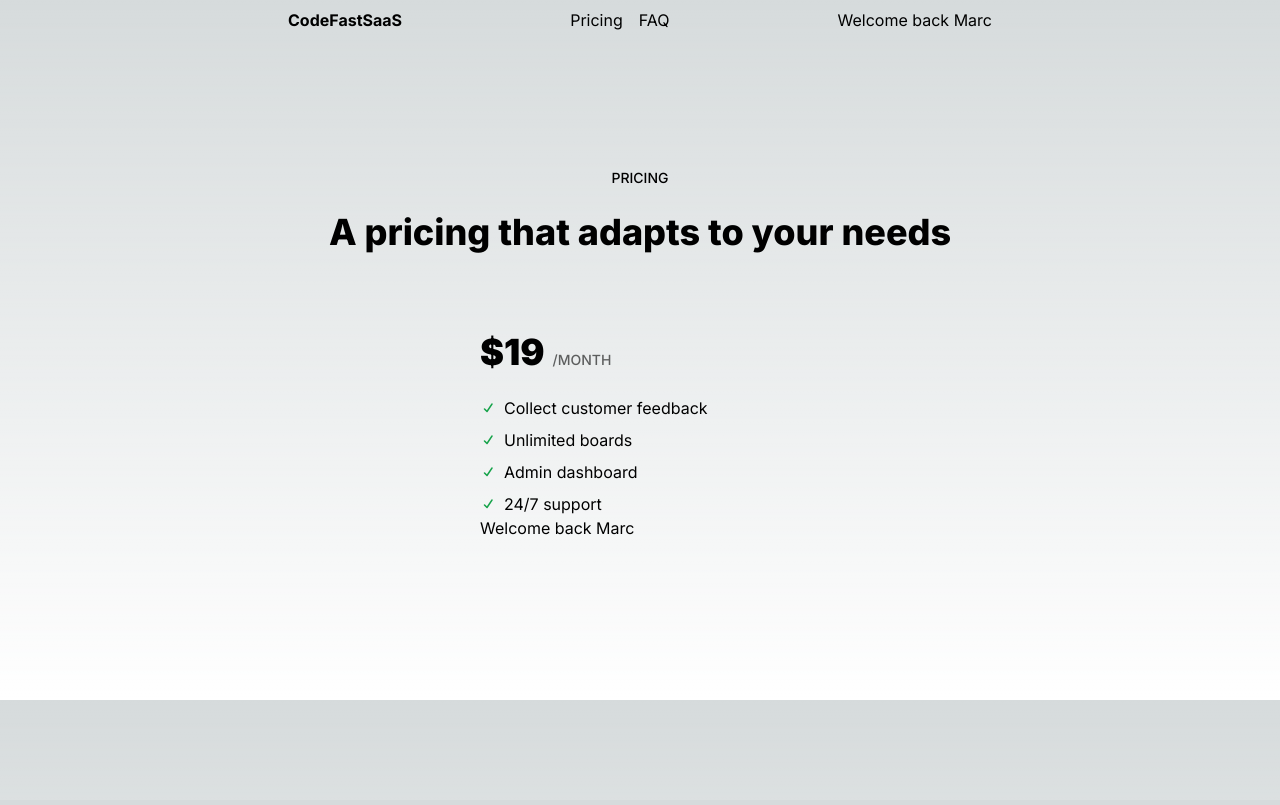
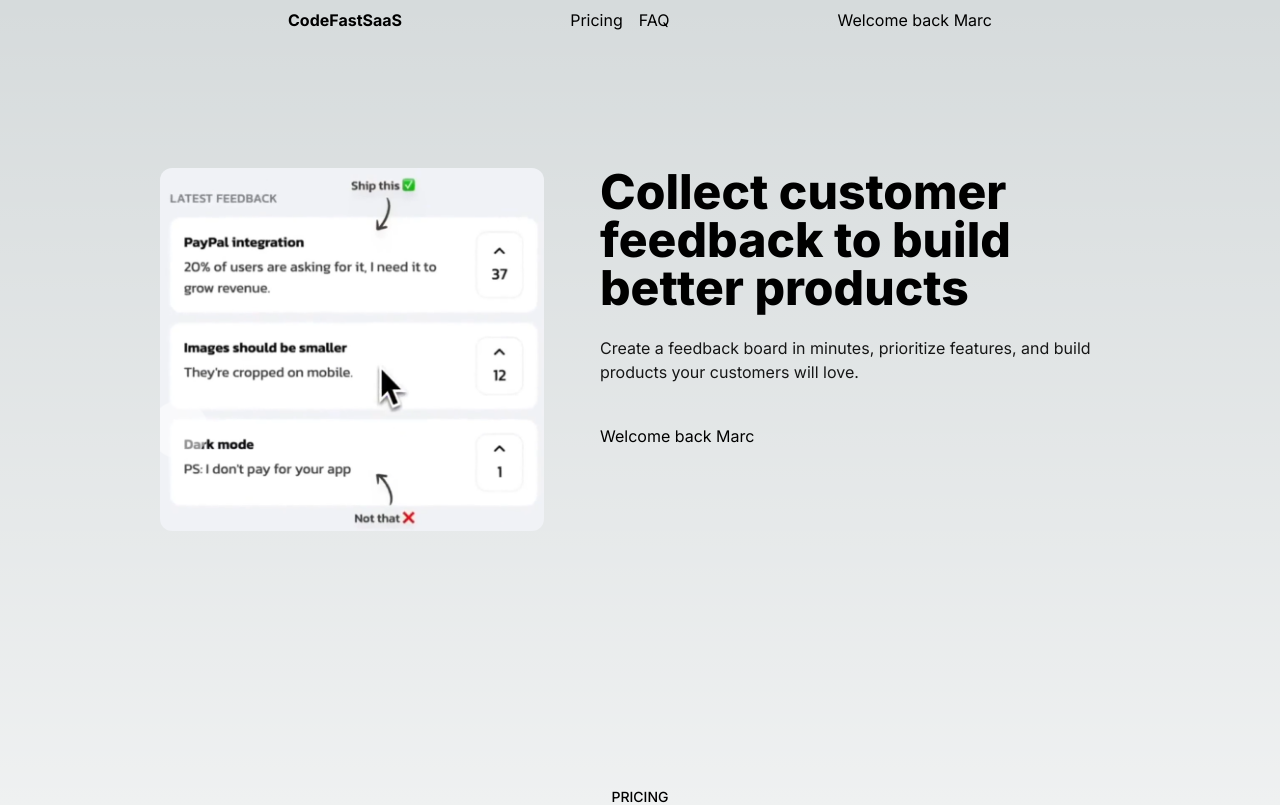
Before and after one commit to ErickFrankCast1234/Next2.js, a Next.js app: page / in a window 1280 px wide. Shown: the top 805 px of the page. Built offline with nearby package versions, Linux system fonts and the light colour scheme.

Commit message:
Subiendo proyecto al nuevo repositorio Next2.js

```diff
--- a/app/layout.js
+++ b/app/layout.js
@@ -10,7 +10,7 @@ export const metadata = {
 
 export default function RootLayout({ children }) {
   return (
-    <html lang="en" data-theme="cupcake">
+    <html lang="en" data-theme="cupcake" className="scroll-smooth">
       <body className={inter.className}>{children}</body>
     </html>
   );
--- a/app/page.js
+++ b/app/page.js
@@ -1,5 +1,7 @@
 import ButtonLogin from "@/Components/ButtonLogin";
 import ListItem from "@/Components/ListItem";
+import Image from "next/image";
+import productDemo from "./productDemo.png";
 
 export default function Home() {
   const isLoggedIn = true;
@@ -18,12 +20,38 @@ export default function Home() {
         <div className="max-w-3xl mx-auto bg-base-200 flex justify-between items-center px-8 py-2">
           <div className="font-bold">CodeFastSaaS</div>
           <div className="space-x-4 max-md:hidden">
-            <a className="link link-hover">Pricing</a>
-            <a className="link link-hover">FAQ</a>
+            <a className="link link-hover" href="#pricing">
+              Pricing
+            </a>
+
+            <a className="link link-hover" href="#faq">
+              FAQ
+            </a>
           </div>
           <div>
             <ButtonLogin isLoggedIn={isLoggedIn} name={name} />
           </div>
+        </div>
+      </section>
+
+      {/* HERO */}
+      <section className="text-center lg:text-left py-32 px-8 max-w-5xl mx-auto
+      flex flex-col lg:flex-row gap-14 items-center lg:items-start">
+        <Image
+          src={productDemo}
+          alt="Product demo"
+          className="w-96 rounded-xl"
+        />
+
+        <div>
+          <h1 className="text-4xl lg:text-5xl font-extrabold mb-6">
+            Collect customer feedback to build better products
+          </h1>
+          <div className="opacity-90 mb-10">
+            Create a feedback board in minutes, prioritize features, and build
+            products your customers will love.
+          </div>
+          <ButtonLogin isLoggedIn={isLoggedIn} name={name} />
         </div>
       </section>
 
@@ -44,7 +72,6 @@ export default function Home() {
                 /month
               </div>
             </div>
-
 
             <ul className="space-y-2">
               {pricingFeaturesList.map((priceItem) => {
```
Also changed, not shown: Components/FAQListItem.js (added, +47 -0 lines), app/productDemo.png (added).
